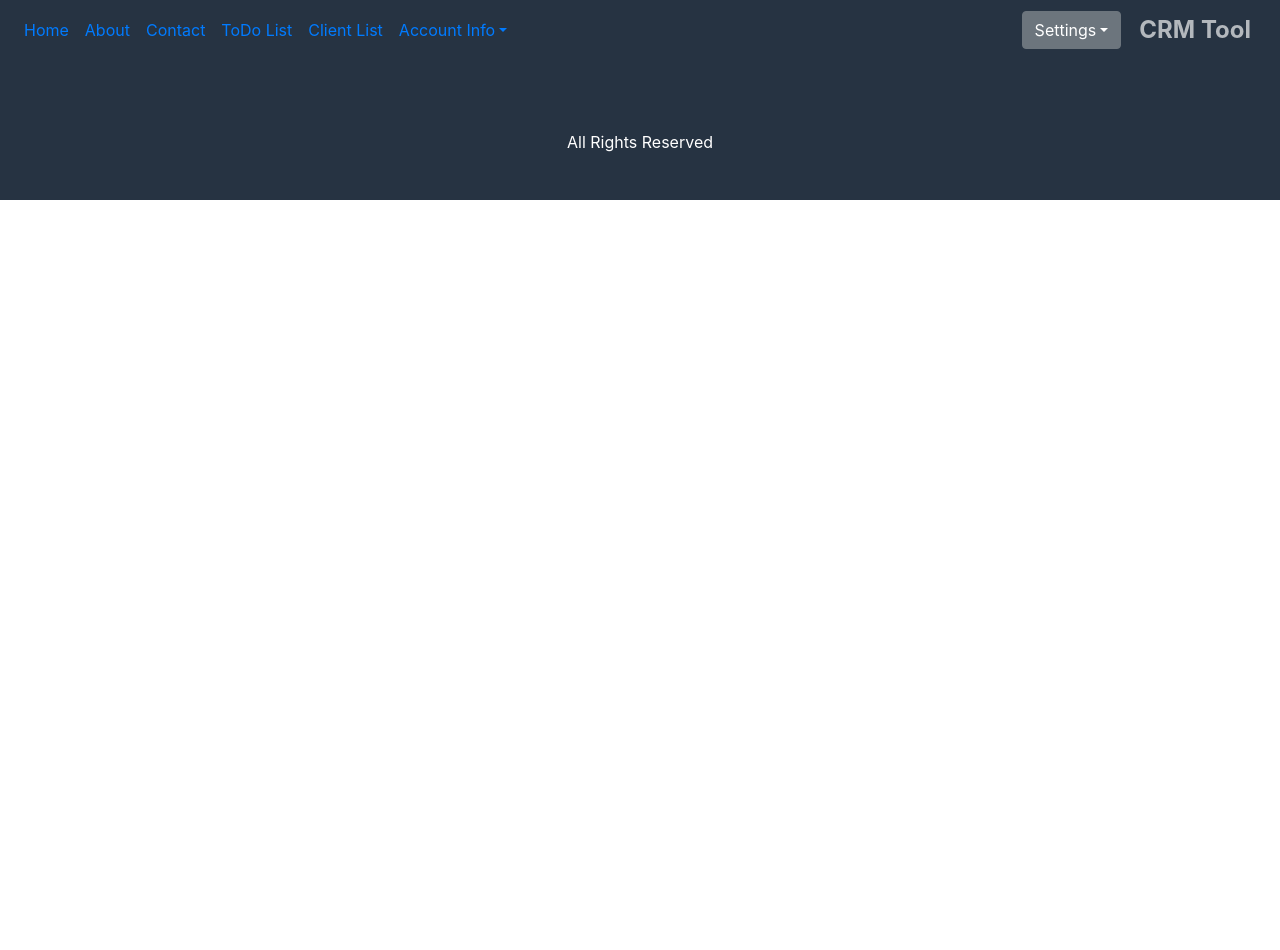
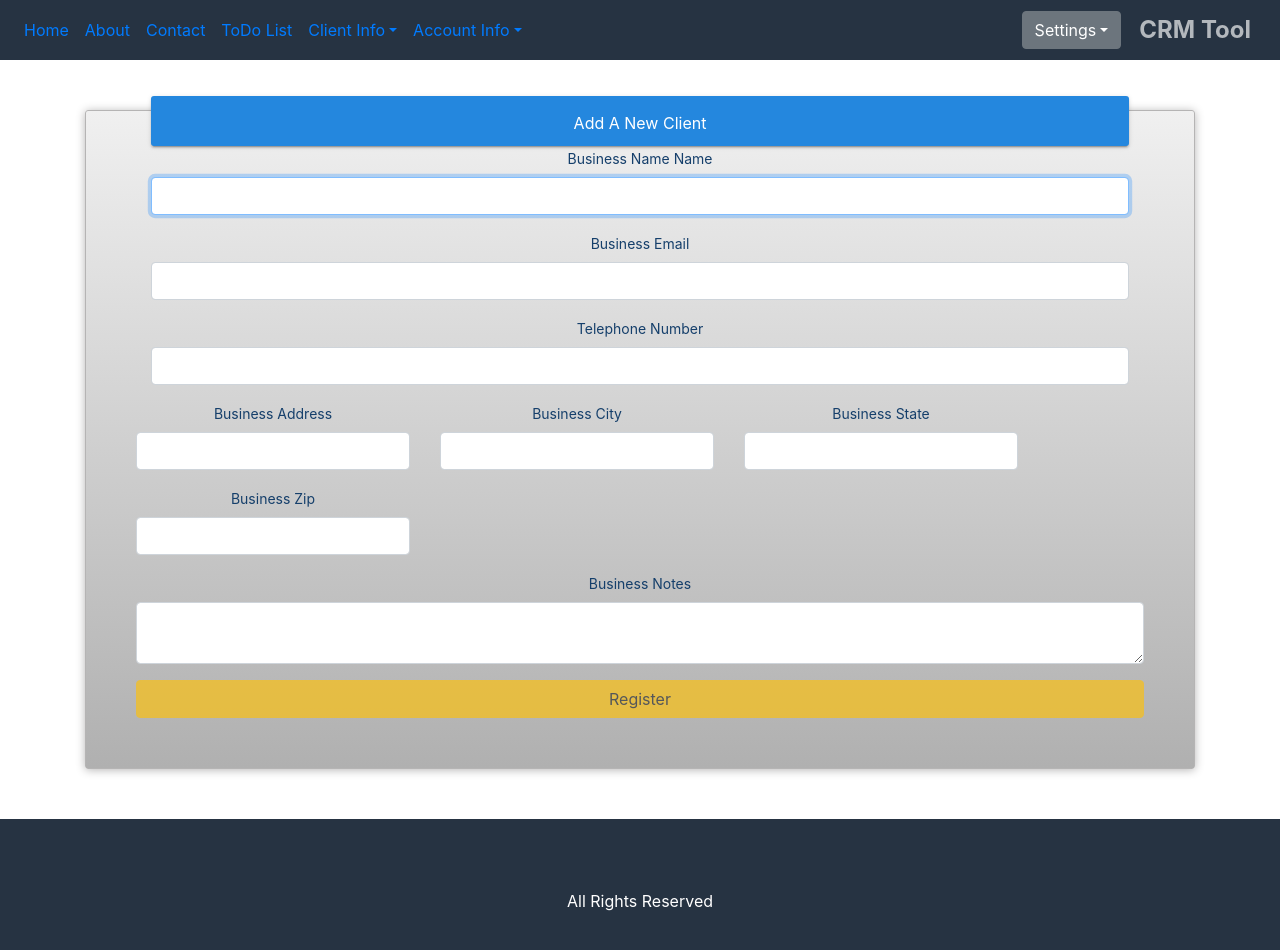
Before and after one commit to granticusmaximus/ToolKit, a React (Create React App) app in the folder WebReact/frontend/: page /addclient in a window 1280 px wide. Shown: the top 950 px of the page. Before the commit the page ends 800 px from the top, so only its background shows below. Built offline with nearby package versions, Linux system fonts and the light colour scheme.

Commit message:
Add Client additions

```diff
--- a/WebReact/frontend/src/assets/css/App.css
+++ b/WebReact/frontend/src/assets/css/App.css
@@ -294,6 +294,22 @@ html * {
     box-shadow: 0 1px 10px #b5b4b4;
   }
 
+  .clientBox {
+    background: -webkit-linear-gradient(
+      top,
+      rgba(240, 240, 240, 1) 0%,
+      rgba(176, 176, 176, 1) 100%
+    );
+    color: black;
+    border: 1px solid #b5b4b4;
+    width: 100%;
+    height: auto;
+    padding: 50px;
+    margin: auto;
+    border-radius: 3px;
+    box-shadow: 0 1px 10px #b5b4b4;
+  }
+
   blockquote footer:before,
   blockquote small:before {
     content: "\2014 \00A0";
--- a/WebReact/frontend/src/components/NavBar/NavBar.jsx
+++ b/WebReact/frontend/src/components/NavBar/NavBar.jsx
@@ -15,6 +15,7 @@ import AboutPage from "../../layouts/Frontend/About/AboutPage";
 import ContactPage from "../../layouts/Frontend/Contact/Contact";
 import { ToDoPage } from "../../layouts/Frontend/ToDoPage/ToDoPage";
 import ClientPage from "../../layouts/Clients/Clients";
+import AddClient from "../../layouts/Clients/AddClient";
 
 export default class NaviRoute extends React.Component {
   constructor(props) {
@@ -60,11 +61,27 @@ export default class NaviRoute extends React.Component {
                   ToDo List
                 </Link>
               </li>
-              <li>
-                <Link to={"/clients"} className="nav-link">
-                  Client List
-                </Link>
-              </li>
+              <UncontrolledDropdown>
+                <DropdownToggle nav caret>
+                  Client Info
+                </DropdownToggle>
+                <DropdownMenu right>
+                  <DropdownItem>
+                    <li>
+                      <Link to={"/addclient"} className="nav-link">
+                        Add Client
+                      </Link>
+                    </li>
+                  </DropdownItem>
+                  <DropdownItem>
+                    <li>
+                      <Link to={"/clients"} className="nav-link">
+                        Clients
+                      </Link>
+                    </li>
+                  </DropdownItem>
+                </DropdownMenu>
+              </UncontrolledDropdown>
               <UncontrolledDropdown>
                 <DropdownToggle nav caret>
                   Account Info
@@ -132,6 +149,7 @@ export default class NaviRoute extends React.Component {
             <Route path="/dashboard" component={DashBoard} />
             <Route path="/todo" component={ToDoPage} />
             <Route path="/clients" component={ClientPage} />
+            <Route path="/addclient" component={AddClient} />
           </Switch>
         </div>
       </Router>
--- a/WebReact/frontend/src/layouts/Clients/AddClient.jsx
+++ b/WebReact/frontend/src/layouts/Clients/AddClient.jsx
@@ -1,15 +1,158 @@
 import React, { Component } from "react";
 import "../../assets/css/App.css";
-import { Alert } from "reactstrap";
+import { FormGroup, FormControl } from "react-bootstrap";
+import { Button, Label, Input, Col, Row } from "reactstrap";
 
 class AddClient extends Component {
+  constructor(props) {
+    super(props);
+
+    this.state = {
+      businessName: "",
+      email: "",
+      phone: "",
+      address: "",
+      city: "",
+      state: "",
+      zip: "",
+      message: ""
+    };
+  }
+
+  validateForm() {
+    return (
+      this.state.businessName.length > 0 &&
+      this.state.email.length > 0 &&
+      this.state.phone.length > 0 &&
+      this.state.address.length > 0 &&
+      this.state.city.length > 0 &&
+      this.state.state.length > 0 &&
+      this.state.zip.length > 0 &&
+      this.state.message.length > 0
+    );
+  }
+
+  handleChange = event => {
+    this.setState({
+      [event.target.id]: event.target.value
+    });
+  };
+
+  handleSubmit = event => {
+    event.preventDefault();
+  };
   render() {
     return (
-      <div className="App">
-        <div className="container">
-        <Alert color="primary">Please be patient as Grant Watson adds more components</Alert>
-        <h2>Add Client</h2>
-        <p>I am adding more to this tool, right now, it is in the works to be a CRM Tool</p>
+      <div className="container">
+        <div className="clientBox">
+          <center>
+            <div className="header">Add A New Client</div>
+          </center>
+          <div className="Client">
+            <form onSubmit={this.handleSubmit}>
+              <FormGroup controlId="fullName" bsSize="large">
+                <Col>
+                  <Label>Business Name Name</Label>
+                  <FormControl
+                    autoFocus
+                    type="fullName"
+                    value={this.state.fullName}
+                    onChange={this.handleChange}
+                  />
+                </Col>
+              </FormGroup>
+
+              <FormGroup controlId="email" bsSize="large">
+                <Col>
+                  <Label>Business Email</Label>
+                  <FormControl
+                    type="email"
+                    value={this.state.email}
+                    onChange={this.handleChange}
+                  />
+                </Col>
+              </FormGroup>
+
+              <FormGroup controlId="password" bsSize="large">
+                <Col>
+                  <Label>Telephone Number</Label>
+                  <FormControl
+                    value={this.state.phone}
+                    onChange={this.handleChange}
+                    type="password"
+                  />
+                </Col>
+              </FormGroup>
+
+              <center>
+                <Row>
+                  <FormGroup controlId="text" bsSize="large">
+                    <Col>
+                      <Label>Business Address</Label>
+                      <FormControl
+                        type="text"
+                        value={this.state.address}
+                        onChange={this.handleChange}
+                      />
+                    </Col>
+                  </FormGroup>
+
+                  <FormGroup controlId="text" bsSize="large">
+                    <Col>
+                      <Label>Business City</Label>
+                      <FormControl
+                        type="text"
+                        value={this.state.city}
+                        onChange={this.handleChange}
+                      />
+                    </Col>
+                  </FormGroup>
+
+                  <FormGroup controlId="text" bsSize="large">
+                    <Col>
+                      <Label>Business State</Label>
+                      <FormControl
+                        type="text"
+                        value={this.state.state}
+                        onChange={this.handleChange}
+                      />
+                    </Col>
+                  </FormGroup>
+
+                  <FormGroup controlId="text" bsSize="large">
+                    <Col>
+                      <Label>Business Zip</Label>
+                      <FormControl
+                        type="text"
+                        value={this.state.zip}
+                        onChange={this.handleChange}
+                      />
+                    </Col>
+                  </FormGroup>
+                </Row>
+              </center>
+
+              <FormGroup>
+                <Label for="aboutYouText">Business Notes</Label>
+                <Input
+                  type="textarea"
+                  value={this.state.message}
+                  name="text"
+                  onChange={this.handleChange}
+                  id="aboutYouText"
+                />
+              </FormGroup>
+              <Button
+                color="warning"
+                block
+                bsSize="large"
+                disabled={!this.validateForm()}
+                type="submit"
+              >
+                Register
+              </Button>
+            </form>
+          </div>
         </div>
       </div>
     );
```
